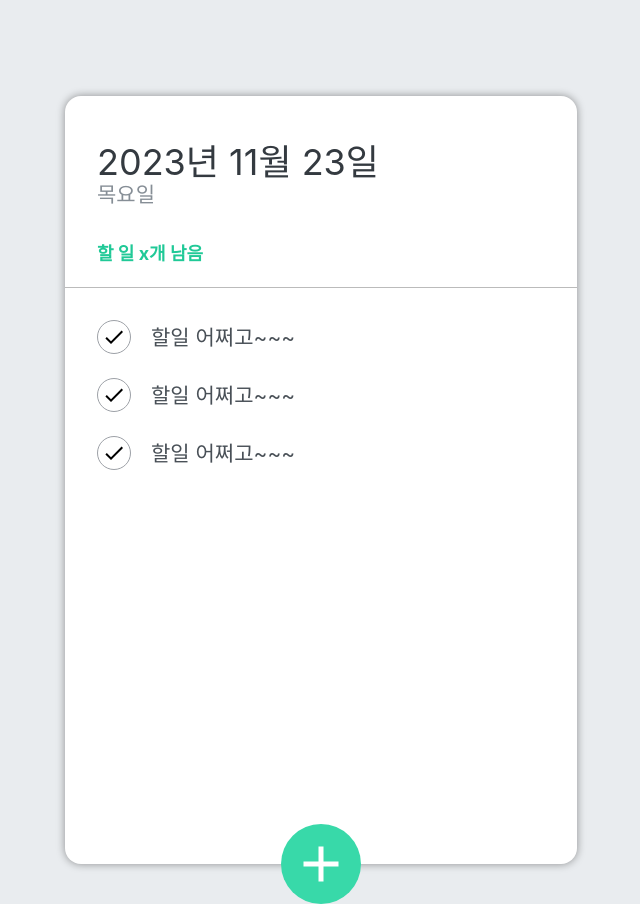
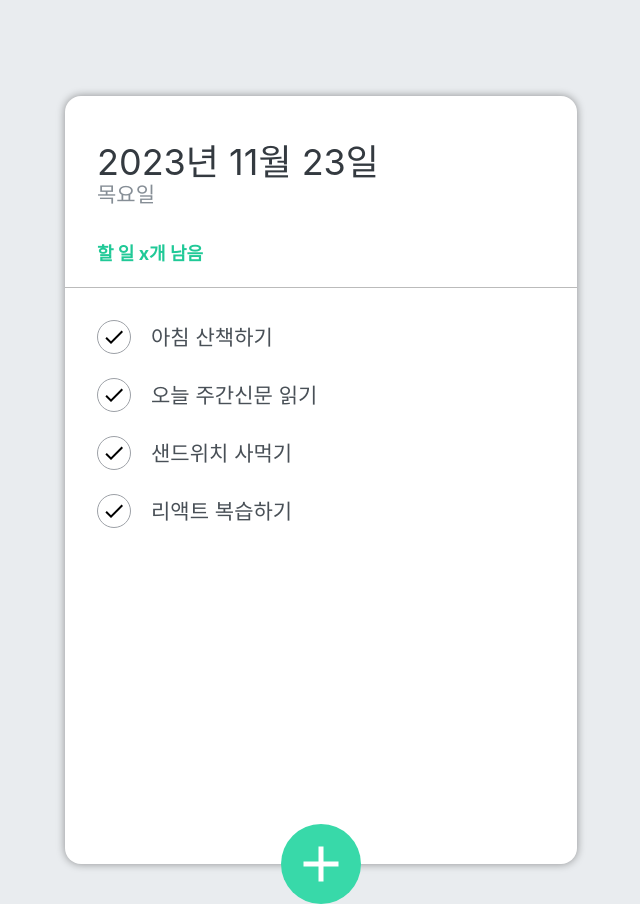
Before and after one commit to ChaeyoonN/react-todo-app, a React (Create React App) app: page / in a window 1280 px wide. Shown: the whole page, without its empty margins (319-959 px from the left). Built offline with nearby package versions, Linux system fonts and the light colour scheme.

Commit message:
#4. 할 일 추가 기능 완료

```diff
--- a/src/components/TodoInput.js
+++ b/src/components/TodoInput.js
@@ -4,23 +4,47 @@
 
 import './scss/TodoInput.scss';
 
-const TodoInput = () => {
+const TodoInput = ({ addTodo }) => {
   // 입력창이 열리는 여부를 표현하는 상태값
   const [open, setOpen] = useState(false);
+
+  // 할 일 입력창에 입력한 내용을 표현하는 상태값
+  const [todoText, setTodoText] = useState('');
 
   // + 버튼 클릭 시 이벤트
   const onToggle = () => {
     setOpen(!open); // open의 값을 반대로 뒤집기
   };
 
+  // input change 이벤트 핸들러
+  const todoChangeHandler = (e) => {
+    setTodoText(e.target.value);
+  };
+
+  // submit 이벤트 핸들러
+  const submitHandler = (e) => {
+    e.preventDefault(); // 태그의 기본 기능 제한 (submit 막기)
+
+    // 부모 컴포넌트가 전달한 함수의 매개값으로 입력값 넘기기.
+    addTodo(todoText);
+
+    // 입력이 끝나면 입력창 비우기
+    setTodoText('');
+  };
+
   return (
     <>
       {open && ( // open이 true이면
         <div className='form-wrapper'>
-          <form className='insert-form'>
+          <form
+            className='insert-form'
+            onSubmit={submitHandler}
+          >
             <input
               type='text'
               placeholder='할 일을 입력 후, 엔터를 누르세요!'
+              onChange={todoChangeHandler}
+              value={todoText}
             />
           </form>
         </div>
--- a/src/components/TodoItem.js
+++ b/src/components/TodoItem.js
@@ -2,13 +2,13 @@
 import { MdDelete, MdDoNotDisturb, MdDone } from 'react-icons/md';
 import './scss/TodoItem.scss';
 
-const TodoItem = () => {
+const TodoItem = ({ item }) => {
   return (
     <li className='todo-list-item'>
       <div className='check-circle'>
         <MdDone />
       </div>
-      <span className='text'>할일 어쩌고~~~</span>
+      <span className='text'>{item.title}</span>
       <div className='remove'>
         <MdDelete />
       </div>
--- a/src/components/TodoMain.js
+++ b/src/components/TodoMain.js
@@ -2,12 +2,15 @@
 import TodoItem from './TodoItem';
 import './scss/TodoMain.scss';
 
-const TodoMain = () => {
+const TodoMain = ({ todoList }) => {
   return (
     <ul className='todo-list'>
-      <TodoItem />
-      <TodoItem />
-      <TodoItem />
+      {todoList.map((todo) => (
+        <TodoItem
+          key={todo.id}
+          item={todo}
+        />
+      ))}
     </ul>
   );
 };
--- a/src/components/TodoTemplate.js
+++ b/src/components/TodoTemplate.js
@@ -1,15 +1,72 @@
-import React from 'react';
+import React, { useState } from 'react';
 import TodoMain from './TodoMain';
 import TodoHeader from './TodoHeader';
 import TodoInput from './TodoInput';
 import './scss/TodoTemplate.scss';
 
 const TodoTemplate = () => {
+  // 서버에 할 일 목록(json)을 요청(fetch)해서 받아와야 함. -> 나중에 하자
+
+  // todos 배열 상태 관리
+  const [todos, setTodos] = useState([
+    {
+      id: 1,
+      title: '아침 산책하기',
+      done: true,
+    },
+    {
+      id: 2,
+      title: '오늘 주간신문 읽기',
+      done: true,
+    },
+    {
+      id: 3,
+      title: '샌드위치 사먹기',
+      done: false,
+    },
+    {
+      id: 4,
+      title: '리액트 복습하기',
+      done: false,
+    },
+  ]);
+
+  // id값 시퀀스 함수 (DB 연동시키면 필요없게 됨.)
+  const makeNewId = () => {
+    if (todos.length === 0) return 1; // 첫 요소가 되므로 id를 1로 준다.
+    return todos[todos.length - 1].id + 1; // 맨 마지막 할일 객체의 id보다 하나 크게
+  };
+
+  /*
+    todoInput에게 todoText를 받아오는 함수
+    자식 컴포넌트가 부모 컴포넌트에게 데이터를 전달할 때는
+    일반적인 props 사용이 불가능.
+    부모 컴포넌트에서 함수를 선언 (매개변수 꼭 선언) -> props로 함수를 전달
+    자식 컴포넌트에서 전달받은 함수를 호출하면서 매개값으로 데이터를 전달.
+  */
+  const addTodo = (todoText) => {
+    const newTodo = {
+      id: makeNewId(),
+      title: todoText,
+      done: false,
+    }; // fetch를 이용해서 벡엔드에 insert 요청 보내야 됌.
+
+    // todos.push(newTodo); (x) -> useStaate 변수는 setter로 변경
+    // setTodos(todos.push(newTodo)); (x)
+    // react의 상태변수는 불변성(immutable)을 가지기 때문에
+    // 기존 상태에서 변경은 불가능 -> 새로운 상태로 반들어서 변경해야 한다.
+    setTodos((oldTodos) => {
+      // 콜백함수 부르면 기존 값 온다.(스냅샷)
+      return [...oldTodos, newTodo];
+    });
+    // setTodos([...todos, newTodo]);
+  };
+
   return (
     <div className='TodoTemplate'>
       <TodoHeader />
-      <TodoMain />
-      <TodoInput />
+      <TodoMain todoList={todos} />
+      <TodoInput addTodo={addTodo} />
     </div>
   );
 };
```
